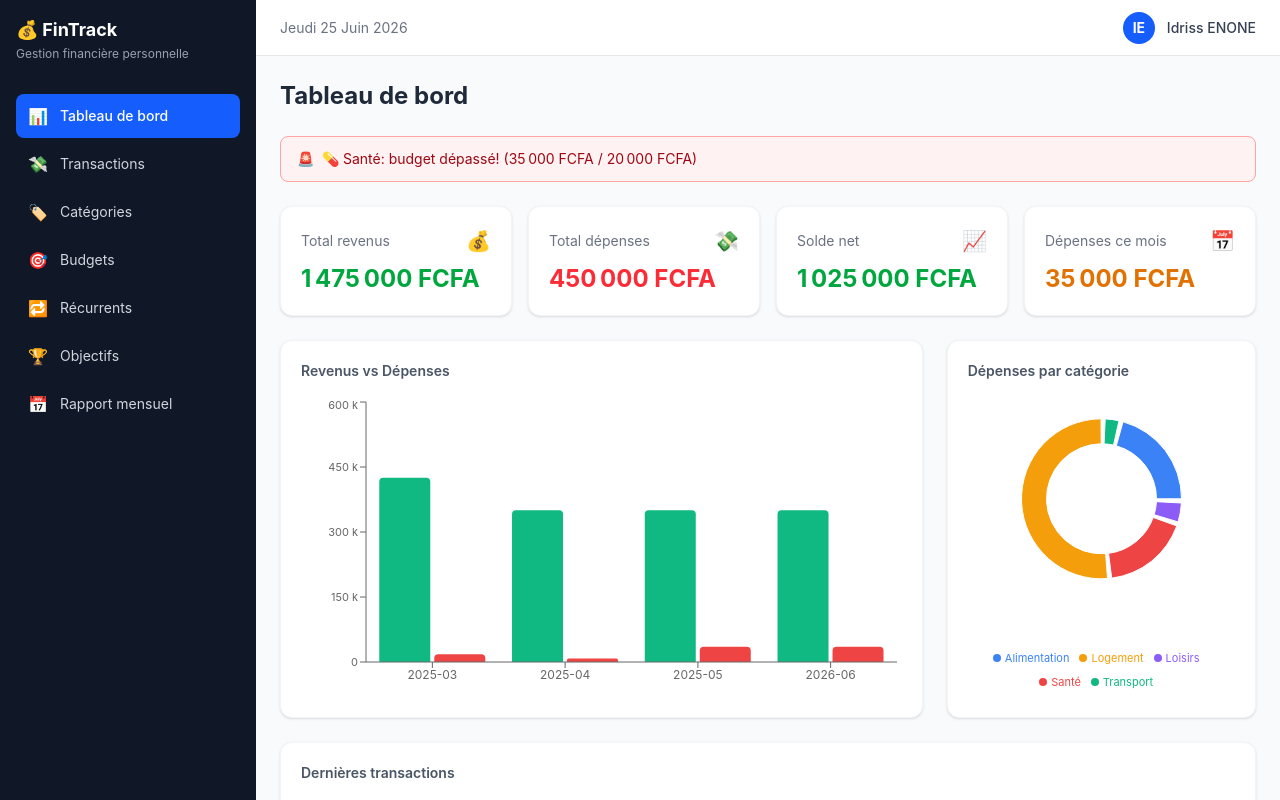
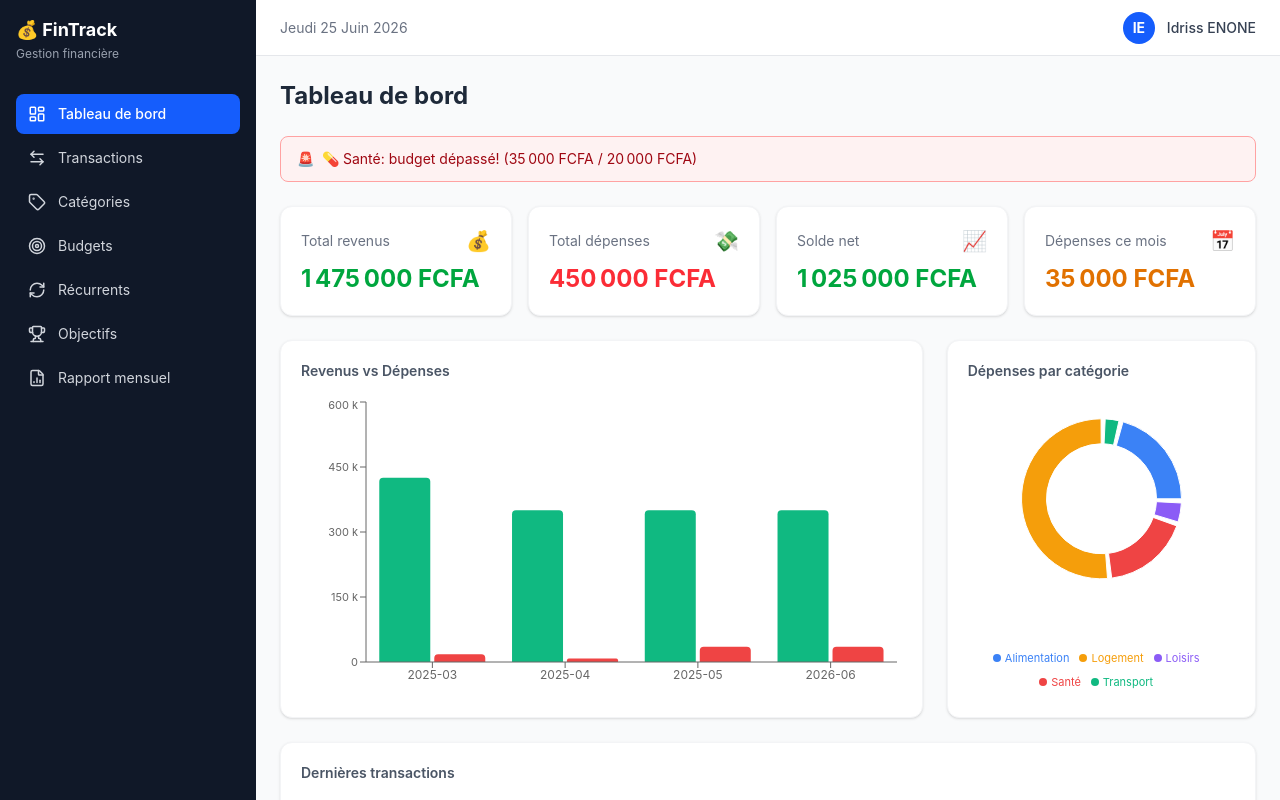
Before and after one commit to idriss-enone/fintrack, a React (Vite) app in the folder client/: page /dashboard in a window 1280 px wide. Shown: the top 800 px of the page. Built offline with nearby package versions, Linux system fonts and the light colour scheme.

Commit message:
feat(sidebar): improve responsive accessibility, switch to lucide-react icons
- Add dynamic aria-hidden and tabIndex toggles based on open state for mobile
- Migrate all navigation item icons to lucide-react package
- Sync sub-logo text visibility break-point with sidebar layout (lg)

```diff
--- a/client/src/components/layout/Sidebar.jsx
+++ b/client/src/components/layout/Sidebar.jsx
@@ -1,46 +1,67 @@
-import { NavLink } from 'react-router-dom'
+import { NavLink } from 'react-router-dom';
+import {
+  LayoutDashboard ,
+  ArrowLeftRight,
+  Tag,
+  Target,
+  RefreshCw,
+  Trophy,
+  FileBarChart2,
+  X,
+} from 'lucide-react';
 
 const links = [
-  { to: '/dashboard',    label: 'Tableau de bord',  icon: '📊' },
-  { to: '/transactions', label: 'Transactions',      icon: '💸' },
-  { to: '/categories',   label: 'Catégories',        icon: '🏷️' },
-  { to: '/budgets',      label: 'Budgets',            icon: '🎯' },
-  { to: '/recurrents',   label: 'Récurrents',         icon: '🔁' },
-  { to: '/goals',        label: 'Objectifs',          icon: '🏆' },
-  { to: '/rapport',      label: 'Rapport mensuel',    icon: '📅' },
+  { to: '/dashboard',    label: 'Tableau de bord',  icon: LayoutDashboard },
+  { to: '/transactions', label: 'Transactions',      icon: ArrowLeftRight },
+  { to: '/categories',   label: 'Catégories',        icon: Tag },
+  { to: '/budgets',      label: 'Budgets',            icon: Target },
+  { to: '/recurrents',   label: 'Récurrents',         icon: RefreshCw },
+  { to: '/goals',        label: 'Objectifs',          icon: Trophy },
+  { to: '/rapport',      label: 'Rapport mensuel',    icon: FileBarChart2 },
 ]
 
 export default function Sidebar({ open, onClose }) {
   return (
-    <aside className={`
+    <aside
+      aria-hidden={!open ? "true" : "false"}
+      className={`
       fixed top-0 left-0 z-30 min-h-screen w-64 bg-gray-900 text-white
       flex flex-col p-4 transition-transform duration-300
       ${open ? 'translate-x-0' : '-translate-x-full'}
        lg:static lg:translate-x-0 lg:z-auto
+       ${!open ? 'pointer-events-none lg:pointer-events-auto' : ''}
     `}>
       {/* Logo + bouton fermer sur mobile */}
       <div className="flex items-center justify-between mb-8">
         <div>
           <h1 className="text-lg font-bold">💰 FinTrack</h1>
-          <p className="hidden md:block text-xs text-gray-400 mt-0.5">Gestion financière personnelle</p>
+          <p className="hidden lg:block text-xs text-gray-400 mt-0.5">
+              Gestion financière
+          </p>
         </div>
         <button
           onClick={onClose}
-          className="lg:hidden text-gray-400 hover:text-white text-xl p-1"
+          tabIndex={!open ? -1 : 0}
+          className="
+          lg:hidden text-gray-400 hover:text-white text-xl p-1
+          rounded-lg transition-colors focus:outline-none focus:ring-2 focus:ring-gray-500
+          "
           aria-label="Fermer le menu"
         >
-          ✕
+          <X size={20} aria-hidden="true" />
         </button>
       </div>
 
 
       {/* Navigation */}
-      <nav className="flex flex-col gap-1">
-        {links.map(link => (
+      <nav aria-label="Navigation principale" >
+        <ul className="flex flex-col gap-1">
+          {links.map(({ to,label,icon: Icon}) => (
+            <li key={to}>
               <NavLink
-            key={link.to}
-            to={link.to}
+                to={to}
                 onClick={onClose}
+                tabIndex={!open ? -1 : 0}
                 className={({ isActive }) =>
                   `flex items-center gap-3 px-3 py-2.5 rounded-lg text-sm transition-colors ${
                     isActive
@@ -49,10 +70,12 @@ export default function Sidebar({ open, onClose }) {
                   }`
                 }
               >
-            <span className="text-base">{link.icon}</span>
-            <span>{link.label}</span>
+                <Icon size={18} aria-hidden="true" />
+                <span>{label}</span>
               </NavLink>
+            </li>
           ))}
+        </ul>
       </nav>
     </aside>
   )
```
Lines whose indentation alone changed are shown as unchanged.
